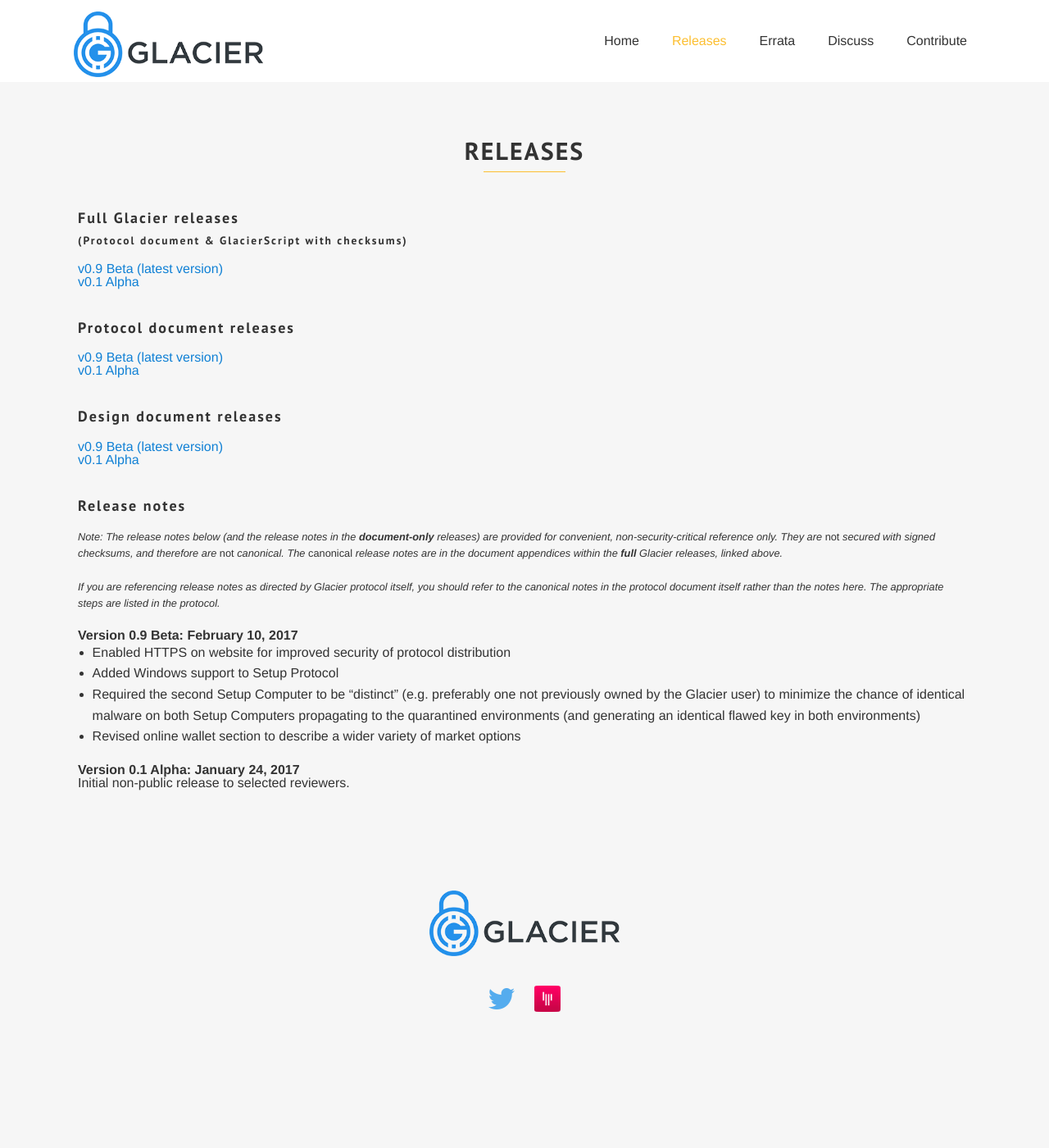
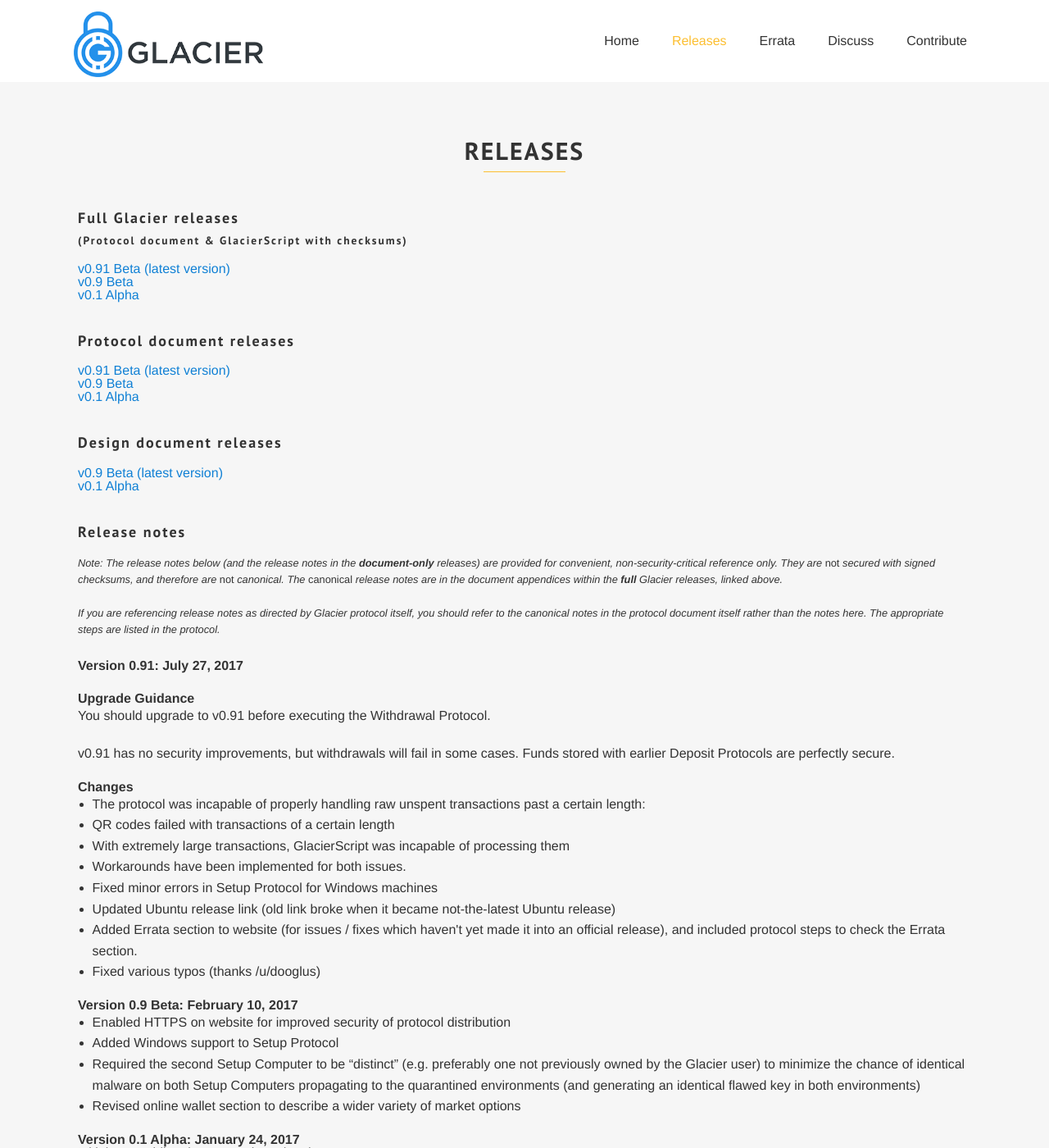
Before and after one commit to GlacierProtocol/glacierprotocol.github.io, a Jekyll site: the page built from releases.html, in a window 1280 px wide and 1400 px high. Shown: the whole window at 82% size. Built offline with Jekyll 4.4.1, drawn with Linux system fonts in a browser that asks for light colours; some web fonts are replaced.

Commit message:
v0.91 release

```diff
--- a/errata.html
+++ b/errata.html
@@ -20,6 +20,11 @@
 		<br />
 		<span style="font-size: 0.8em;"><em>Technical note:  Unlike the actual protocol document, these errata are not secured with signed checksums.</span></em>
 
+    <h3>v0.91 Beta errata</h3>
+
+    No errata identified.
+
+
 	  <h3>v0.9 Beta errata</h3>
 	  <ul>
 	  	<li>Ubuntu 16.04.2 has been released, and the link to 16.04.1 in the protocol document has broken.  Use <a href="http://old-releases.ubuntu.com/releases/xenial/ubuntu-16.04.1-desktop-amd64.iso">http://old-releases.ubuntu.com/releases/xenial/ubuntu-16.04.1-desktop-amd64.iso</a> instead of <a href="http://releases.ubuntu.com/xenial/ubuntu-16.04.1-desktop-amd64.iso">http://releases.ubuntu.com/xenial/ubuntu-16.04.1-desktop-amd64.iso</a>.</li>
--- a/index.html
+++ b/index.html
@@ -75,7 +75,7 @@
               </h2>
               <!-- <h3 style="font-size: 1.5em;">No technical expertise required.</h3> -->
               <div class='spacing'></div>
-			        <a class='button boxed' href="{{site.url}}/releases/Glacier Protocol Document v0.9 Beta.pdf"><strong>Read the Glacier Protocol</strong></a>
+			        <a class='button boxed' href="{{site.url}}/releases/Glacier Protocol Document v0.91 Beta.pdf"><strong>Read the Glacier Protocol</strong></a>
             </div>
           </div>
         </div>
--- a/releases.html
+++ b/releases.html
@@ -17,12 +17,14 @@
     <div class='medium-12 large-12 columns'>
       <h3>Full Glacier releases<br />
 	  <span style="font-size: .75em;">(Protocol document & GlacierScript with checksums)</span></h3>
-	  <a href="https://github.com/GlacierProtocol/GlacierProtocol/archive/v0.9-beta.zip">v0.9 Beta (latest version)</a><br/>
+	  <a href="https://github.com/GlacierProtocol/GlacierProtocol/archive/v0.91-beta.zip">v0.91 Beta (latest version)</a><br/>
+    <a href="https://github.com/GlacierProtocol/GlacierProtocol/archive/v0.9-beta.zip">v0.9 Beta</a><br/>
 	  <a href="https://github.com/GlacierProtocol/GlacierProtocol/archive/v0.1-alpha.zip">v0.1 Alpha</a><br/>
 	  <br/><br/>
 
 	  <h3>Protocol document releases</h3>
-	  <a href="{{site.url}}/releases/Glacier%20Protocol%20Document%20v0.9%20Beta.pdf">v0.9 Beta (latest version)</a><br/>
+    <a href="{{site.url}}/releases/Glacier%20Protocol%20Document%20v0.91%20Beta.pdf">v0.91 Beta (latest version)</a><br/>
+	  <a href="{{site.url}}/releases/Glacier%20Protocol%20Document%20v0.9%20Beta.pdf">v0.9 Beta</a><br/>
 	  <a href="{{site.url}}/releases/Glacier%20Protocol%20Document%20v0.1%20Alpha.pdf">v0.1 Alpha</a><br/>
 	  <br/><br/>
 
@@ -37,6 +39,25 @@
 
 	  <p style="font-size: 0.8em;">If you are referencing release notes as directed by Glacier protocol itself, you should refer to the canonical notes in the protocol document itself rather than the notes here. The appropriate steps are listed in the protocol.</em></p>
 
+    <p><strong>Version 0.91: July 27, 2017</strong></p>
+
+    <strong>Upgrade Guidance</strong>
+    <p>You should upgrade to v0.91 before executing the Withdrawal Protocol.</p>
+
+    <p>v0.91 has no security improvements, but withdrawals will fail in some cases.  Funds stored with earlier Deposit Protocols are perfectly secure.</p>
+
+    <strong>Changes</strong>
+    <ul>
+      <li>The protocol was incapable of properly handling raw unspent transactions past a certain length:</li>
+      <li>QR codes failed with transactions of a certain length</li>
+      <li>With extremely large transactions, GlacierScript was incapable of processing them</li>
+      <li>Workarounds have been implemented for both issues.</li>
+      <li>Fixed minor errors in Setup Protocol for Windows machines</li>
+      <li>Updated Ubuntu release link (old link broke when it became not-the-latest Ubuntu release)</li>
+      <li>Added Errata section to website (for issues / fixes which haven't yet made it into an official release), and included protocol steps to check the Errata section.</li>
+      <li>Fixed various typos (thanks /u/dooglus)</li>
+    </ul>
+
 	  <strong>Version 0.9 Beta: February 10, 2017</strong><br />
 	  <ul>
 	  	<li>Enabled HTTPS on website for improved security of protocol distribution</li>
```
Also changed, not shown: 1 other file.
